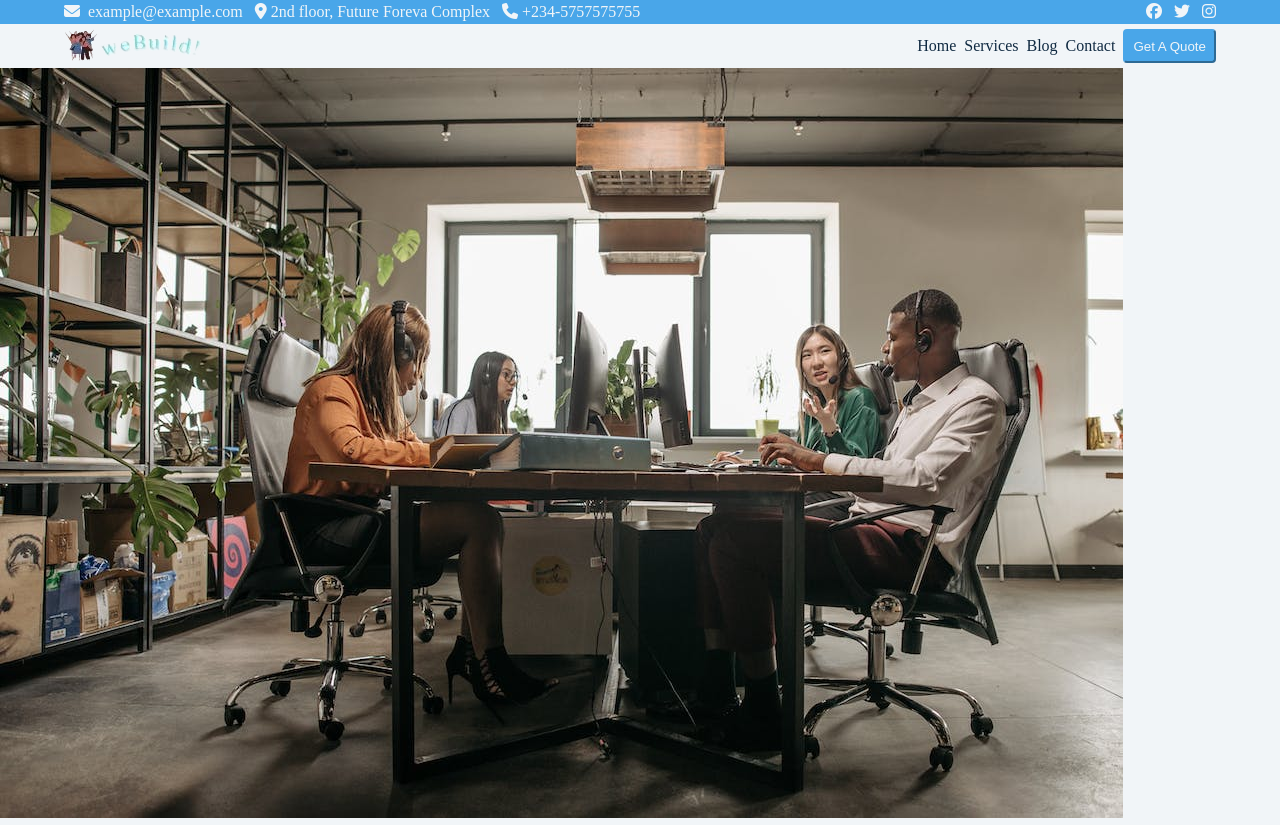
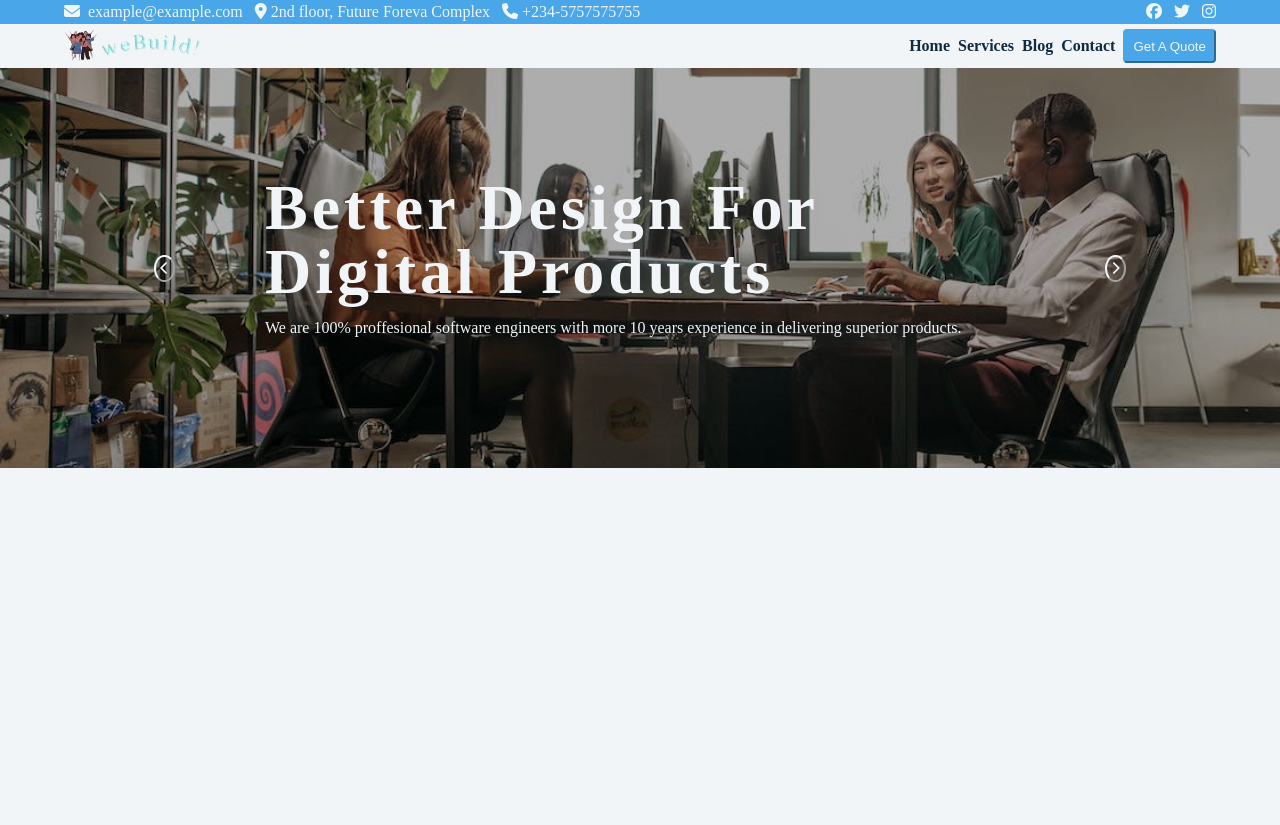
Before and after one commit to victor-onoja/weBuild, a plain HTML site: page index.html in a window 1280 px wide. After the commit the page ends 800 px from the top, so only its background shows below. Drawn offline with Linux system fonts and the light colour scheme.

Commit message:
progress

```diff
--- a/index.html
+++ b/index.html
@@ -58,9 +58,22 @@
 
     <!-- header -->
     <header>
-      <div class="header-img"><img src="./images/hdr.jpeg" alt="header" /></div>
-      <div class="header-blur"></div>
-      <div class="header-content"></div>
+      <img src="./images/hdr.jpeg" class="header-img" alt="header" />
+      <div class="header-content">
+        <button class="prev-btn">
+          <i class="fas fa-chevron-left"></i>
+        </button>
+        <article>
+          <h1 class="text-content">Better Design For Digital Products</h1>
+          <p class="text-content">
+            We are 100% proffesional software engineers with more 10 years
+            experience in delivering superior products.
+          </p>
+        </article>
+        <button class="next-btn">
+          <i class="fas fa-chevron-right"></i>
+        </button>
+      </div>
     </header>
     <!-- javascript -->
     <script src="app.js"></script>
--- a/styles.css
+++ b/styles.css
@@ -135,6 +135,7 @@ p {
 
 .links a {
 color: var(--clr-grey-1);
+font-weight: bolder;
 }
 
 .links a:hover {
@@ -146,11 +147,11 @@ color: var(--clr-grey-1);
 }
 
 .links-container {
-    display: flex;
+    display: grid;
 }
 
 .link-button {
-margin: 0.3rem 0;
+margin: 0.3rem auto;
 padding: 0 0.5rem;
 background-color: var(--clr-primary-5);
 border-color: var(--clr-primary-5);
@@ -164,7 +165,52 @@ border-radius: 0.25rem;
 }
 
 /* header */
+header {
+    min-height: 50vh;
+    position: relative;
+    display: grid;
+    place-items: center;
+}
 
+.header-img {
+    position: absolute;
+    top: 0;
+    left: 0;
+    width: 100%;
+    height: 100%;
+    object-fit: cover;
+    z-index: -2;
+}
+
+header::after {
+    content: "";
+    position: absolute;
+    top: 0;
+    left: 0;
+    width: 100%;
+    height: 100%;
+    background: rgba(0, 0, 0, 0.3);
+    z-index: -1;
+}
+
+.header-content {
+    width: 90vw;
+    display: flex;
+    justify-content: space-between;
+}
+
+.text-content {
+    color: var(--clr-grey-10);
+}
+
+.prev-btn, .next-btn {
+    margin: auto auto;
+    background-color: transparent;
+    color: var(--clr-grey-10);
+    border-radius: 100%;
+    padding: 4px;
+    border-color: var(--clr-grey-10);
+}
 
 /* desktop intro */
 @media screen and (min-width: 768px) {
@@ -199,4 +245,16 @@ border-radius: 0.25rem;
     .intro-icons i:hover{
         color: var(--clr-grey-5);
     }
+
+    .links-container {
+        display: flex;
+    }
+
+    .link-button {
+        margin: 0.3rem 0;
+    }
+
+    .text-content {
+        max-width: 750px;
+    }
 }
```
